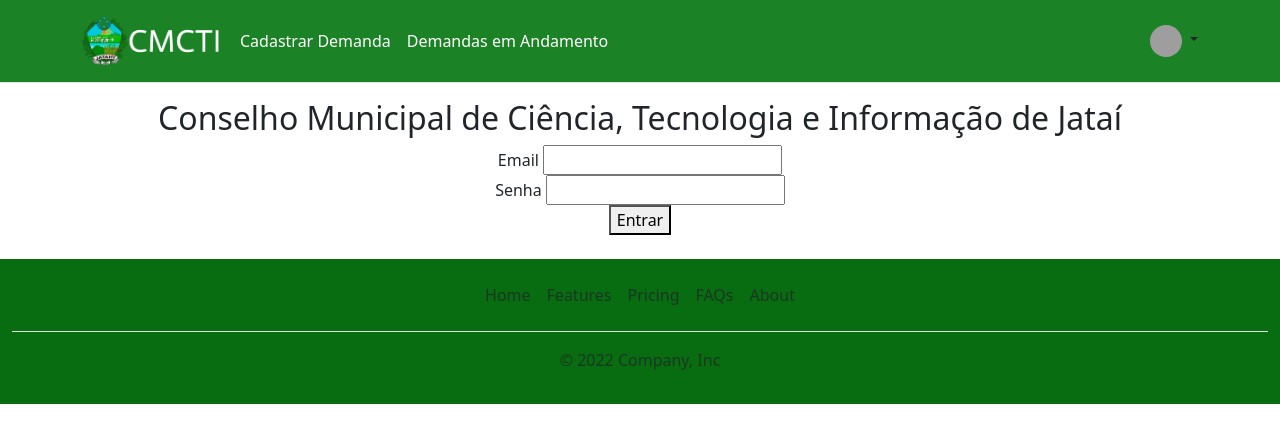
After one commit to SrLucca/demand_now, a Django app: page /entrar in a window 1280 px wide. The commit adds this page. Shown: the top 443 px of the page. Run offline with Django 4.2, Linux system fonts and the light colour scheme; grey boxes are pictures that could not be loaded.

Commit message:
criacao de usuario

```diff
--- a/cmcti/cmcti/settings.py
+++ b/cmcti/cmcti/settings.py
@@ -38,6 +38,7 @@ INSTALLED_APPS = [
     'django.contrib.messages',
     'django.contrib.staticfiles',
     'home',
+    'register'
 ]
 
 MIDDLEWARE = [
--- a/cmcti/cmcti/urls.py
+++ b/cmcti/cmcti/urls.py
@@ -16,7 +16,9 @@ Including another URLconf
 from django.contrib import admin
 from django.urls import path, include
 
+
 urlpatterns = [
     path('admin/', admin.site.urls),
     path('', include('home.urls')),
+    path('', include('register.urls'))
 ]
--- a/cmcti/home/models.py
+++ b/cmcti/home/models.py
@@ -7,7 +7,7 @@ class Demanda(models.Model):
     titulo = models.CharField(max_length=300, blank=False, null=False)
     descricao = models.TextField(blank=False, null=False)
     prazo = models.DateField(blank=True)
-    criado_por = models.OneToOneField(User, on_delete=models.CASCADE)
+    criado_por = models.ManyToManyField(User)
 
     def __str__(self):
         return self.titulo
--- a/cmcti/home/templates/base.html
+++ b/cmcti/home/templates/base.html
@@ -20,8 +20,8 @@
             </a>
 
             <ul class="nav col-12 col-lg-auto me-lg-auto mb-2 justify-content-center mb-md-0">
-                <li><a href="/" class="nav-link px-2 link-secondary">Cadastrar Demanda</a></li>
-                <li><a href="/demandas" class="nav-link px-2 link-secondary">Demandas em Andamento</a></li>
+                <li><a style="color: white;" href="/" class="nav-link px-2 ">Cadastrar Demanda</a></li>
+                <li><a style="color: white;" href="/demandas" class="nav-link px-2 ">Demandas em Andamento</a></li>
             </ul>
 
             <div class="dropdown text-end">
@@ -29,11 +29,9 @@
                 <img src="https://github.com/mdo.png" alt="mdo" width="32" height="32" class="rounded-circle">
                 </a>
                 <ul class="dropdown-menu text-small">
-                <li><a class="dropdown-item" href="#">New project...</a></li>
-                <li><a class="dropdown-item" href="#">Settings</a></li>
-                <li><a class="dropdown-item" href="#">Profile</a></li>
+                <li><a class="dropdown-item" href="#">Configurações</a></li>
                 <li><hr class="dropdown-divider"></li>
-                <li><a class="dropdown-item" href="#">Sign out</a></li>
+                <li><a class="dropdown-item" href="#">Sair</a></li>
                 </ul>
             </div>
             </div>
--- a/cmcti/home/views.py
+++ b/cmcti/home/views.py
@@ -21,4 +21,7 @@ def homeView(request):
 
 
 def demandasView(request):
-    return render(request, 'pages/verDemandas.html')
+
+    demandas = Demanda.objects.all()
+
+    return render(request, 'pages/verDemandas.html', {'demandas':demandas})
--- /dev/null
+++ b/cmcti/register/templates/pages/login.html
@@ -0,0 +1,16 @@
+{% extends 'base.html' %}
+
+{% block content %}
+
+<form action="" method="post" class="form-group text-center">
+    {% csrf_token %}
+    <label for="email">Email</label>
+    <input id="email" name="email" type="email">
+    <br>
+    <label for="senha">Senha</label>
+    <input id="senha" name="senha" type="password">
+    <br>
+    <button type="submit">Entrar</button>
+</form>
+
+{% endblock %}
--- /dev/null
+++ b/cmcti/register/urls.py
@@ -0,0 +1,6 @@
+from django.urls import path
+from register import views
+
+urlpatterns = [
+    path('entrar', views.loginView, name="entrar")
+]
--- a/cmcti/register/views.py
+++ b/cmcti/register/views.py
@@ -1,3 +1,20 @@
-from django.shortcuts import render
+from django.shortcuts import render, redirect
+from django.contrib.auth import authenticate, login
 
 # Create your views here.
+def loginView(request):
+    email = ""
+    senha = ""
+    if request.method == 'POST':
+        email = request.POST['email']
+        senha = request.POST['senha']
+
+    user = authenticate(request, email=email, password=senha)
+
+    if user is not None:
+        login(request, user)
+        return redirect('/')
+
+    else:
+        print('ero')
+    return render(request, 'pages/login.html')
```
Also changed, not shown: cmcti/home/templates/pages/verDemandas.html (+8 -2 lines), cmcti/db.sqlite3, cmcti/home/migrations/0002_remove_demanda_criado_por_demanda_criado_por.py (added), cmcti/register/templates/pages/cadastro.html (added).
